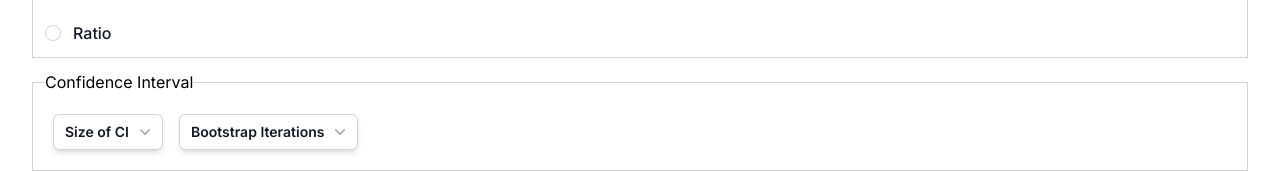
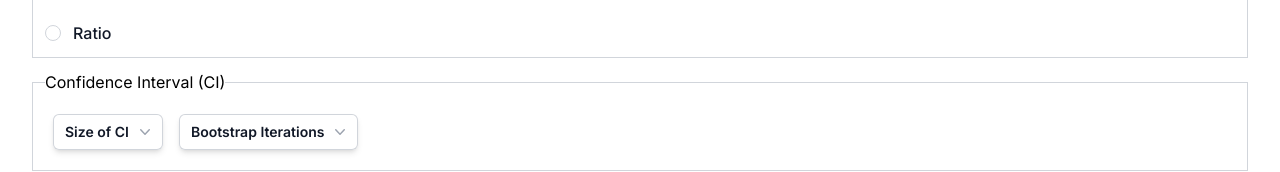
Before and after one commit to davide-marchiori/k-alpha, a Next.js app: page / in a window 1280 px wide. Shown: the part 384-556 px from the top of the page. Built offline with nearby package versions, Linux system fonts and the light colour scheme.

Commit message:
minor edit

```diff
--- a/src/components/Bootstrap.jsx
+++ b/src/components/Bootstrap.jsx
@@ -8,7 +8,7 @@ import {
 export function Bootstrap() {
   return (
     <fieldset className="flex border border-solid border-gray-300 p-3 m-3">
-      <legend className="text-base">Confidence Interval</legend>
+      <legend className="text-base">Confidence Interval (CI)</legend>
       <div className="p-2">
         <MenuCISize />
       </div>
```
